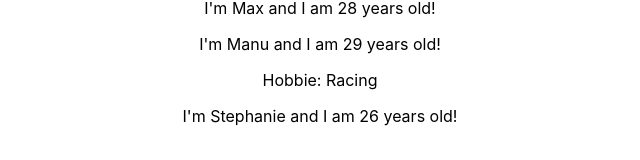
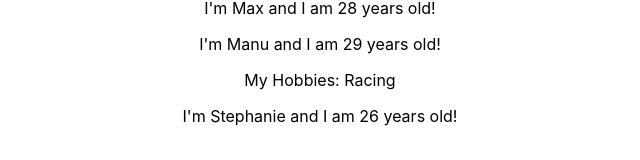
Before and after one commit to AAM77/udemy_react_complete_guide, a React (Create React App) app in the folder 02_React_Base_Features_and_Syntax/react-complete-guide/: page / in a window 1280 px wide. Shown: the part 158-318 px from the top of the page, without its empty margins (320-960 px from the left). Built offline with nearby package versions, Linux system fonts and the light colour scheme.

Commit message:
Gained a glimpse into React Hooks using the useState() Hook for State Manipulation.

```diff
--- a/02_React_Base_Features_and_Syntax/react-complete-guide/src/App.js
+++ b/02_React_Base_Features_and_Syntax/react-complete-guide/src/App.js
@@ -1,4 +1,4 @@
-import React, { Component } from 'react';
+import React, { useState } from 'react';
 import './App.css';
 import Person from './Person/Person.js';
 //We can use any name we want to represent the imported data
@@ -7,43 +7,58 @@
 //We could make it all lower case, but lower case keywords in JSX
 //are generally reserved for representing html elements.
 
-class App extends Component {
-  state = {
+const App = props => {
+  const [ personsState, setPersonsState ] = useState({
     persons: [
       { name: 'Max', age: '28' },
       { name: 'Manu', age: '29' },
       { name: 'Stephanie', age: '26' }
-    ],
-    otherState: 'some other value'
-  }
+    ]
+  });
 
-  switchNameHandler = () => {
+  const switchNameHandler = () => {
     //console.log('Was clicked');
     // DON'T DO THIS: this.state.persons[0].name = 'Maximilian'
-    this.setState({
+    setPersonsState({
       persons: [
         { name: 'Maximilian', age: '28' },
         { name: 'Manu', age: '29' },
         { name: 'Stephanie', age: '27' }
       ]
-    } )
-    // setState will not override the entire state.
-    // instead, it will merge the changes for the property
-    // we are altering, while leaving all other properties
-    // (like 'otherState') unchanged (i.e. it doesn't touch
-    // those other properties)
-  }
+    });
+  };
 
-  render() {
+  // the more elegant way is to make multiple calls to useState
+  // for multiple properties
+  const [otherState, setOtherState] = useState('some other value');
+
+  console.log(personsState, otherState);
+
+  // One important difference here (functional component) vs.
+  // the class component we had before, is that when we change
+  // our setPersonsState, the content is NO LONGER merged.
+  // It gets REPLACED, instead.
 
   return (
     <div className="App">
       <h1>Hi, I'm a React App</h1>
       <p>This is really working!</p>
-        <button onClick={this.switchNameHandler}>Switch Name</button>
-        <Person name={ this.state.persons[0].name } age={ this.state.persons[0].age }/>
-        <Person name={ this.state.persons[1].name } age={ this.state.persons[1].age }>Hobbie: Racing</Person>
-        <Person name={ this.state.persons[2].name } age={ this.state.persons[2].age }/>
+      <button onClick={switchNameHandler}>Switch Name</button>
+      <Person
+        name={ personsState.persons[0].name }
+        age={ personsState.persons[0].age }
+      />
+
+      <Person
+        name={ personsState.persons[1].name }
+        age={ personsState.persons[1].age }>
+          My Hobbies: Racing
+      </Person>
+
+      <Person
+        name={ personsState.persons[2].name }
+        age={ personsState.persons[2].age }
+      />
     </div>
 
     // Components are great because we can reuse large amounts
@@ -56,7 +71,6 @@
     // It is convention to have only one root element per component
     // everything else gets nested in this one root element that we return
   );
-  }
 }
 
 export default App;
@@ -74,3 +88,31 @@
 // // React.createElement(args) can take an infinite number number of arguments.
 // // Writing the code with React.createElement(args) would be
 // // very cumbersome, however, so the syntactive sugar in JSX is necessary
+
+
+
+// state = {
+//   persons: [
+//     { name: 'Max', age: '28' },
+//     { name: 'Manu', age: '29' },
+//     { name: 'Stephanie', age: '26' }
+//   ],
+//   otherState: 'some other value'
+// }
+//
+// switchNameHandler = () => {
+//   //console.log('Was clicked');
+//   // DON'T DO THIS: this.state.persons[0].name = 'Maximilian'
+//   this.setState({
+//     persons: [
+//       { name: 'Maximilian', age: '28' },
+//       { name: 'Manu', age: '29' },
+//       { name: 'Stephanie', age: '27' }
+//     ]
+//   } )
+//   // setState will not override the entire state.
+//   // instead, it will merge the changes for the property
+//   // we are altering, while leaving all other properties
+//   // (like 'otherState') unchanged (i.e. it doesn't touch
+//   // those other properties)
+// }
```
Lines whose indentation alone changed are shown as unchanged.
